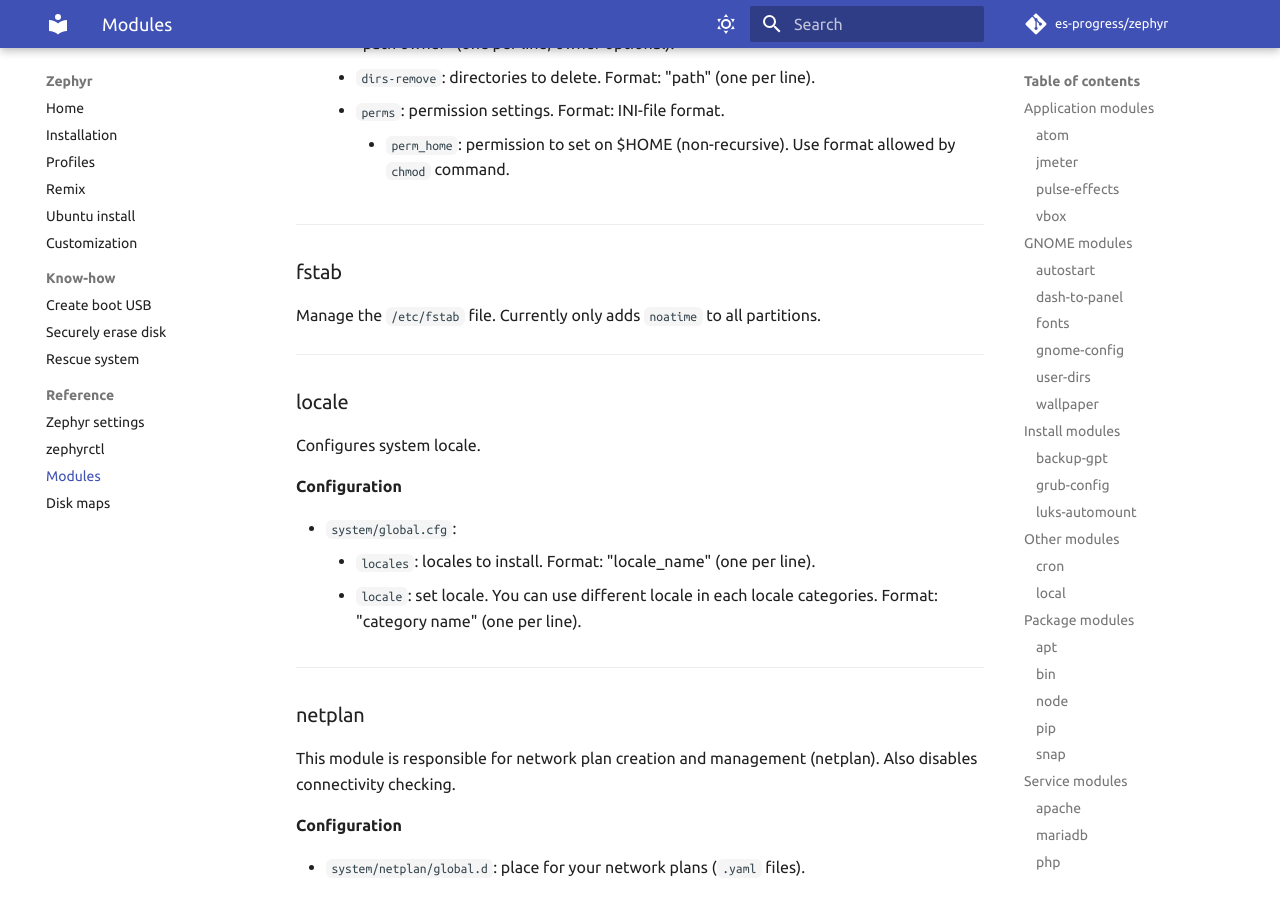
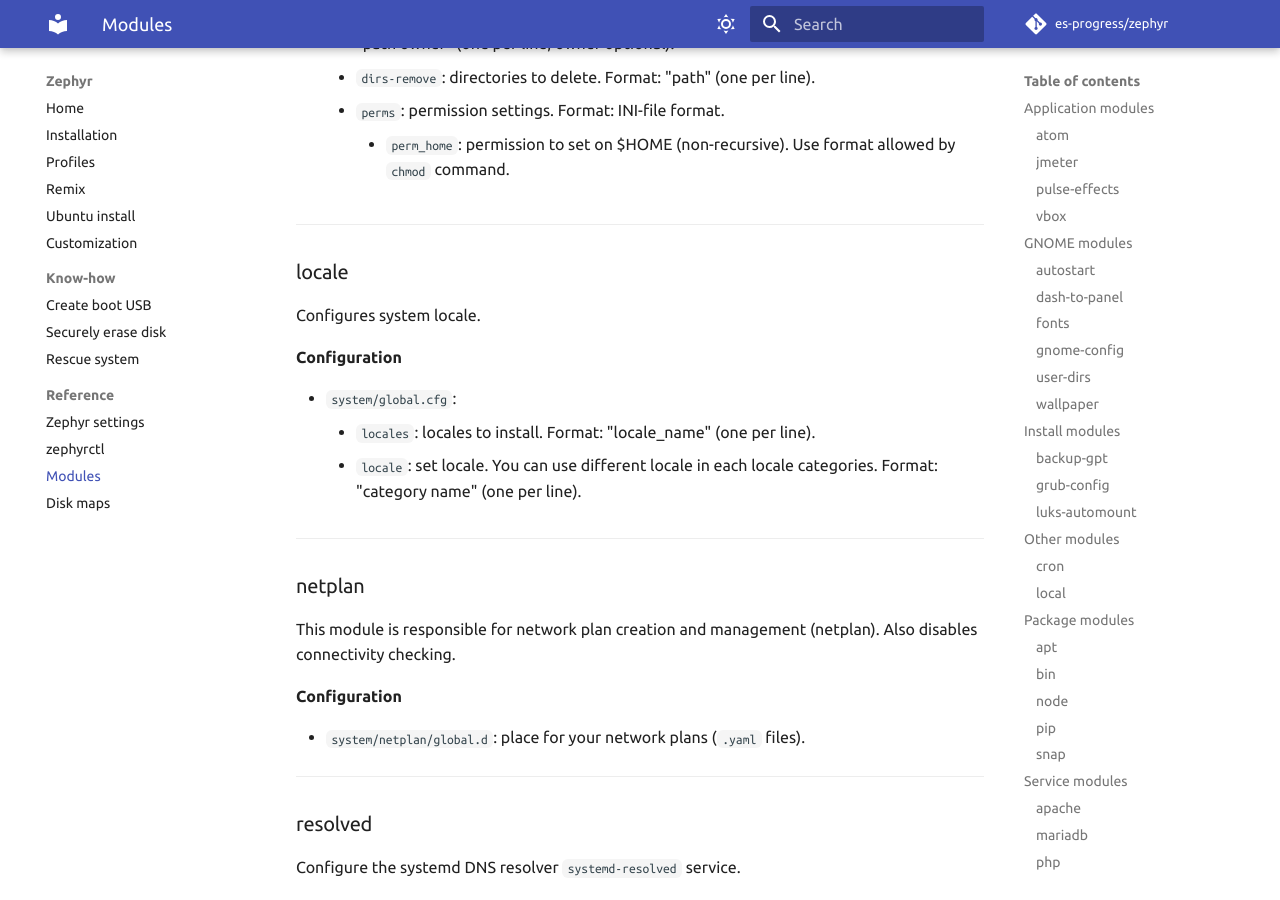
Before and after one commit to es-progress/zephyr, an MkDocs documentation site: the page built from docs/reference/modules.md, in a window 1280 px wide and 900 px high, scrolled down 12795 px. Built offline with MkDocs 1.6.1 and Material for MkDocs 9.7.7, drawn with Linux system fonts in a browser that asks for light colours; emoji names are drawn with the system emoji font; comment, search, counter and statistics services are not loaded.

Commit message:
remove system/fstab module

```diff
--- a/docs/reference/modules.md
+++ b/docs/reference/modules.md
@@ -472,12 +472,6 @@ Create directories and set permissions for them.
 
 ---
 
-### fstab
-
-Manage the `/etc/fstab` file. Currently only adds `noatime` to all partitions.
-
----
-
 ### locale
 
 Configures system locale.
```
Also changed, not shown: 2 other files.
